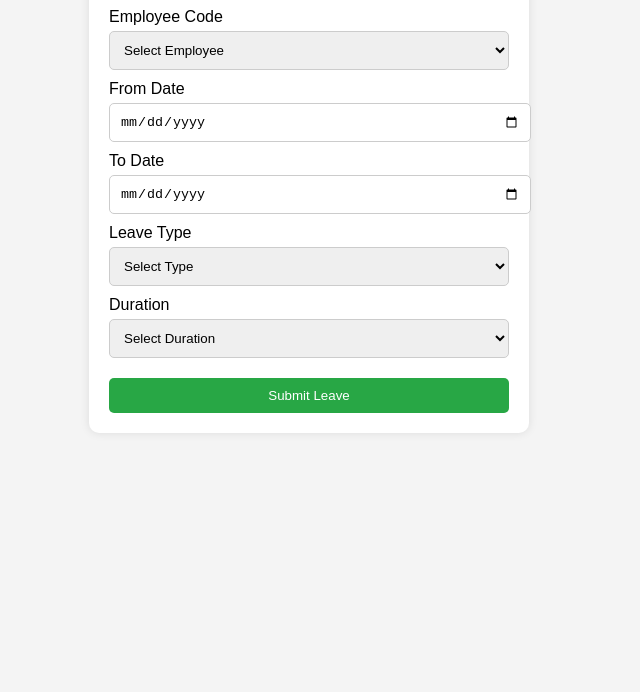
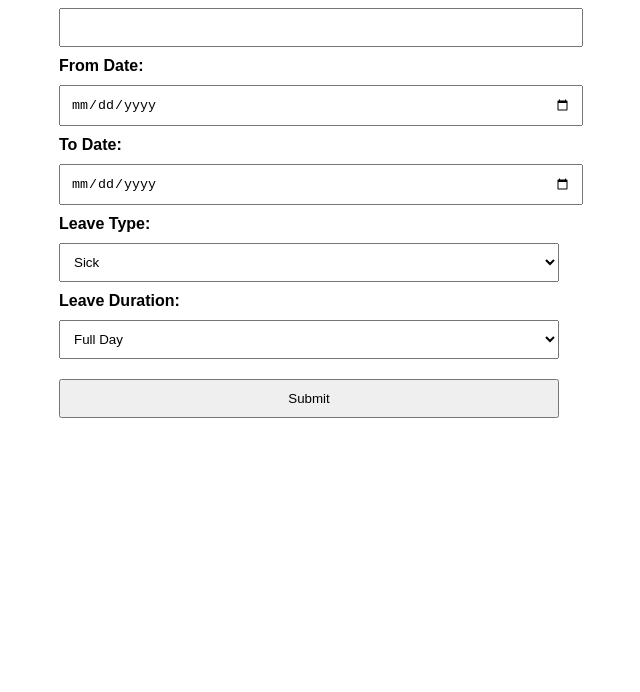
Before and after one commit to sedhunms/employee-leave-tracker, a plain HTML site: page index.html in a window 1280 px wide. Shown: the part 108-800 px from the top of the page, without its empty margins (331-971 px from the left). Drawn offline with Linux system fonts and the light colour scheme.

Commit message:
index.html

```diff
--- a/index.html
+++ b/index.html
@@ -1,102 +1,67 @@
 <!DOCTYPE html>
 <html lang="en">
 <head>
-  <meta charset="UTF-8">
+  <meta name="viewport" content="width=device-width, initial-scale=1.0">
   <title>Employee Leave Form</title>
-  <meta name="viewport" content="width=device-width, initial-scale=1">
   <style>
-    body {
-      font-family: Arial, sans-serif;
-      background: #f4f4f4;
-      padding: 20px;
-    }
-    form {
-      background: white;
-      padding: 20px;
-      border-radius: 10px;
-      max-width: 400px;
-      margin: auto;
-      box-shadow: 0 0 10px rgba(0,0,0,0.1);
-    }
-    label {
-      margin-top: 10px;
-      display: block;
-    }
-    select, input, button {
-      width: 100%;
-      padding: 10px;
-      margin-top: 5px;
-      border-radius: 5px;
-      border: 1px solid #ccc;
-    }
-    button {
-      background-color: #28a745;
-      color: white;
-      border: none;
-      margin-top: 20px;
-    }
+    body { font-family: Arial; padding: 20px; max-width: 500px; margin: auto; }
+    input, select, button { width: 100%; padding: 10px; margin: 10px 0; }
+    label { font-weight: bold; }
   </style>
 </head>
 <body>
+  <h2>Employee Leave Form</h2>
 
-  <form id="leaveForm">
-    <h2>Leave Application</h2>
+  <label for="empCode">Employee Code:</label>
+  <input type="text" id="empCode" required>
 
-    <label for="empCode">Employee Code</label>
-    <select id="empCode" required>
-      <option value="">Select Employee</option>
-      <option value="EMP001">EMP001</option>
-      <option value="EMP002">EMP002</option>
-      <option value="EMP003">EMP003</option>
-    </select>
-
-    <label for="fromDate">From Date</label>
+  <label for="fromDate">From Date:</label>
   <input type="date" id="fromDate" required>
 
-    <label for="toDate">To Date</label>
+  <label for="toDate">To Date:</label>
   <input type="date" id="toDate" required>
 
-    <label for="leaveType">Leave Type</label>
-    <select id="leaveType" required>
-      <option value="">Select Type</option>
+  <label for="leaveType">Leave Type:</label>
+  <select id="leaveType">
+    <option value="Sick">Sick</option>
     <option value="Casual">Casual</option>
-      <option value="Sick">Sick</option>
     <option value="Earned">Earned</option>
   </select>
 
-    <label for="leaveDuration">Duration</label>
-    <select id="leaveDuration" required>
-      <option value="">Select Duration</option>
+  <label for="leaveDuration">Leave Duration:</label>
+  <select id="leaveDuration">
     <option value="F">Full Day</option>
     <option value="1">First Half</option>
     <option value="2">Second Half</option>
   </select>
 
-    <button type="submit">Submit Leave</button>
-  </form>
+  <button onclick="submitForm()">Submit</button>
 
   <script>
     function submitForm() {
-  const formData = {
+      const data = {
         empCode: document.getElementById("empCode").value,
         fromDate: document.getElementById("fromDate").value,
         toDate: document.getElementById("toDate").value,
         leaveType: document.getElementById("leaveType").value,
-    leaveDuration: document.getElementById("leaveDuration").value,
+        leaveDuration: document.getElementById("leaveDuration").value
       };
-  alert("Leave Duration: "+leaveDuration)
-  fetch("https://script.google.com/macros/s/AKfycby9KQ5UvjkDp1D9JQRsBIl8TX-RBFEm98ORw95WmzxuZzZt0ckTPhLT3XzFVRTfltJoqw/exec", {
+
+      fetch("PASTE_YOUR_WEBAPP_URL_HERE", {
         method: "POST",
-    body: JSON.stringify(formData),
-    headers: {
-      "Content-Type": "application/json"
+        body: JSON.stringify(data),
+        headers: { "Content-Type": "application/json" }
+      })
+      .then(res => res.json())
+      .then(result => {
+        if (result.result === "success") {
+          alert("Leave submitted successfully!");
+        } else {
+          alert("Error: " + result.message);
         }
       })
-  .then(response => response.json())
-  .then(data => alert("Form submitted!"))
-  .catch(error => alert("Submission error: " + error));
+      .catch(error => alert("Fetch error: " + error));
     }
   </script>
-
 </body>
 </html>
```
Lines whose indentation alone changed are shown as unchanged.
